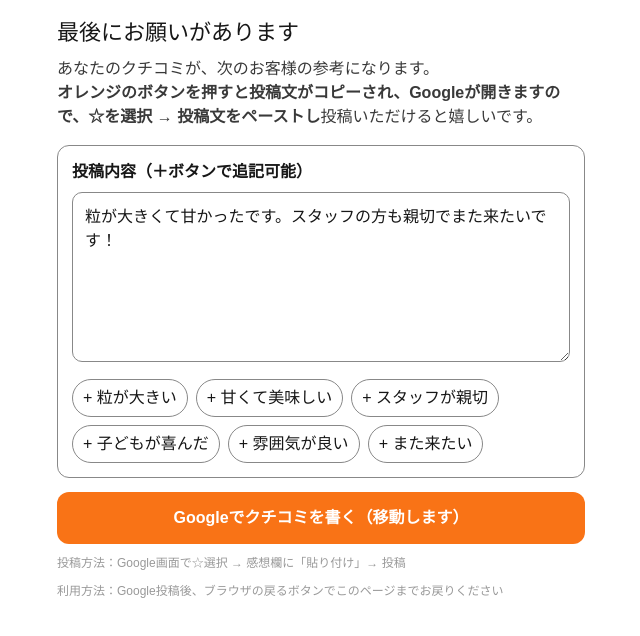
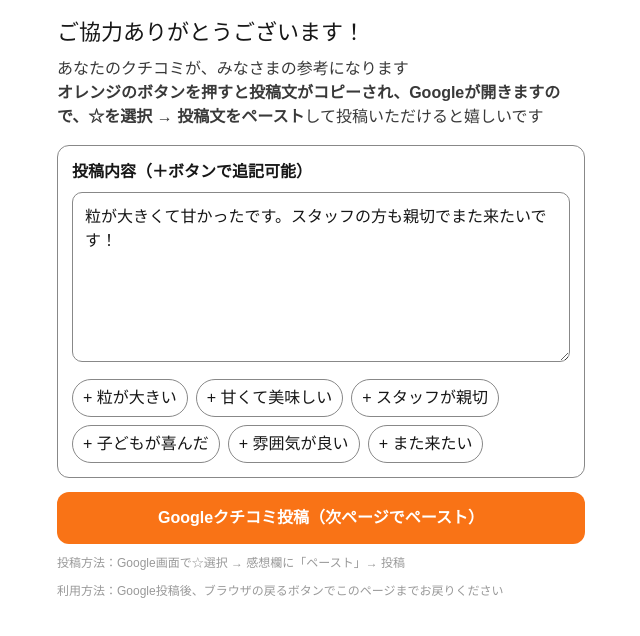
Before and after one commit to chinensk/farm-review-app, a Next.js app: page /q/1/review in a window 1280 px wide. Shown: the top 636 px of the page, without its empty margins (319-959 px from the left). Built offline with nearby package versions, Linux system fonts and the light colour scheme; no server answers.

Commit message:
update:　文言の最適化” git push git add . git commit -m update:　文言の最適化”

```diff
--- a/app/q/[campaignId]/review/page.tsx
+++ b/app/q/[campaignId]/review/page.tsx
@@ -103,12 +103,12 @@ export default function ReviewPage() {
   return (
     <div style={{ maxWidth: 560, margin: "0 auto", padding: 16 }}>
       <h1 style={{ fontSize: 22, marginBottom: 8, color: "var(--foreground)" }}>
-        最後にお願いがあります
+        ご協力ありがとうございます！
       </h1>
 
       <p style={{ marginTop: 0, color: "var(--foreground)", opacity: 0.85 }}>
-        あなたのクチコミが、次のお客様の参考になります。<br />
-        <b>オレンジのボタンを押すと投稿文がコピーされ、Googleが開きますので、☆を選択 → 投稿文をペーストし</b>投稿いただけると嬉しいです。
+        あなたのクチコミが、みなさまの参考になります<br />
+        <b>オレンジのボタンを押すと投稿文がコピーされ、Googleが開きますので、☆を選択 → 投稿文をペースト</b>して投稿いただけると嬉しいです
       </p>
 
       <div
@@ -173,11 +173,11 @@ export default function ReviewPage() {
             fontSize: 16,
           }}
         >
-          {busy ? "起動中..." : "Googleでクチコミを書く（移動します）"}
+          {busy ? "起動中..." : "Googleクチコミ投稿（次ページでペースト）"}
         </button>
 
         <div style={{ marginTop: 10, fontSize: 12, color: "#999" }}>
-        投稿方法：Google画面で☆選択 → 感想欄に「貼り付け」→ 投稿
+        投稿方法：Google画面で☆選択 → 感想欄に「ペースト」→ 投稿
       </div>
 
         {couponId && (
@@ -194,7 +194,7 @@ export default function ReviewPage() {
               fontWeight: 800,
             }}
           >
-            クーポン表示
+            クーポンを表示する
           </button>
         )}
 
```
